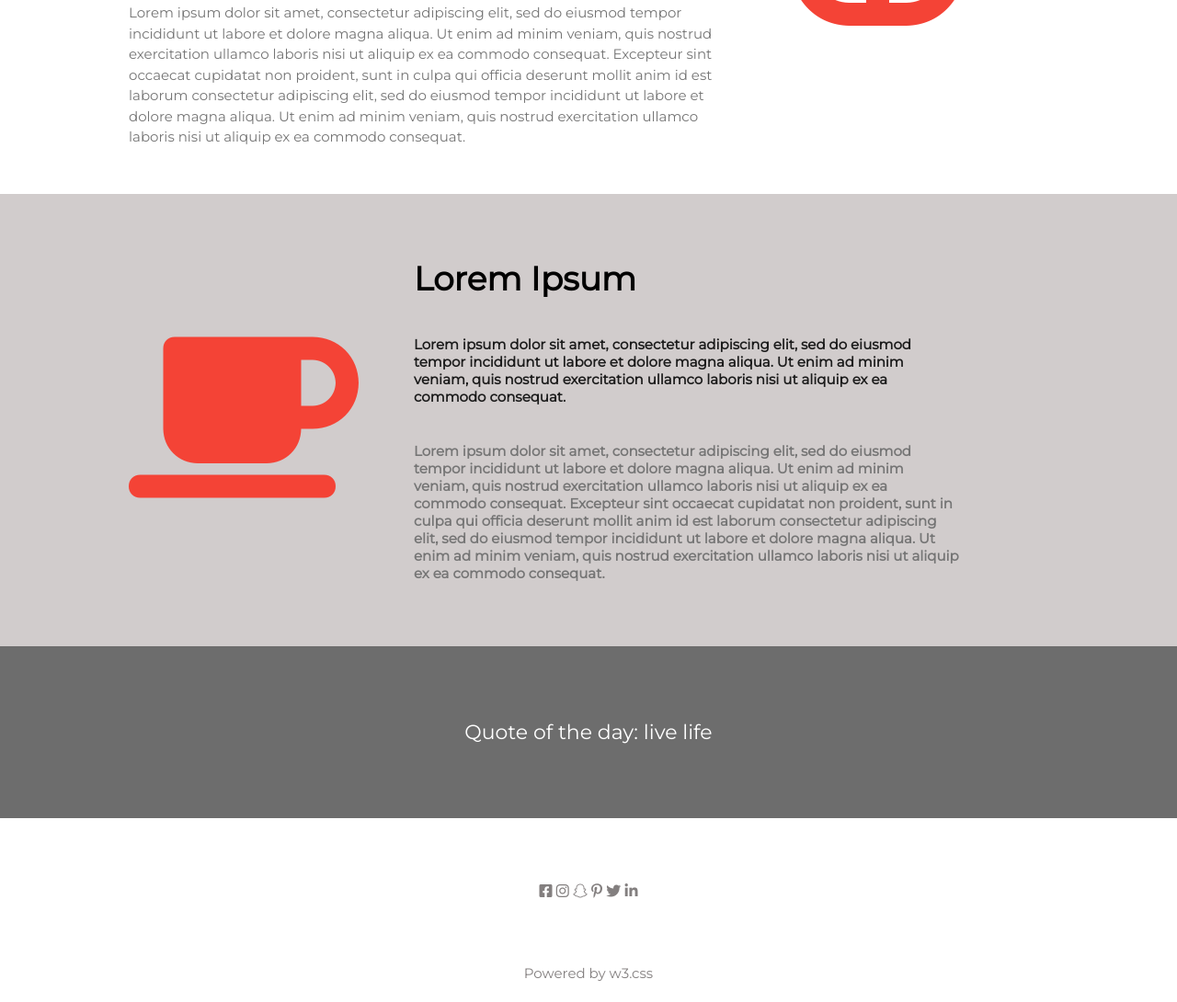
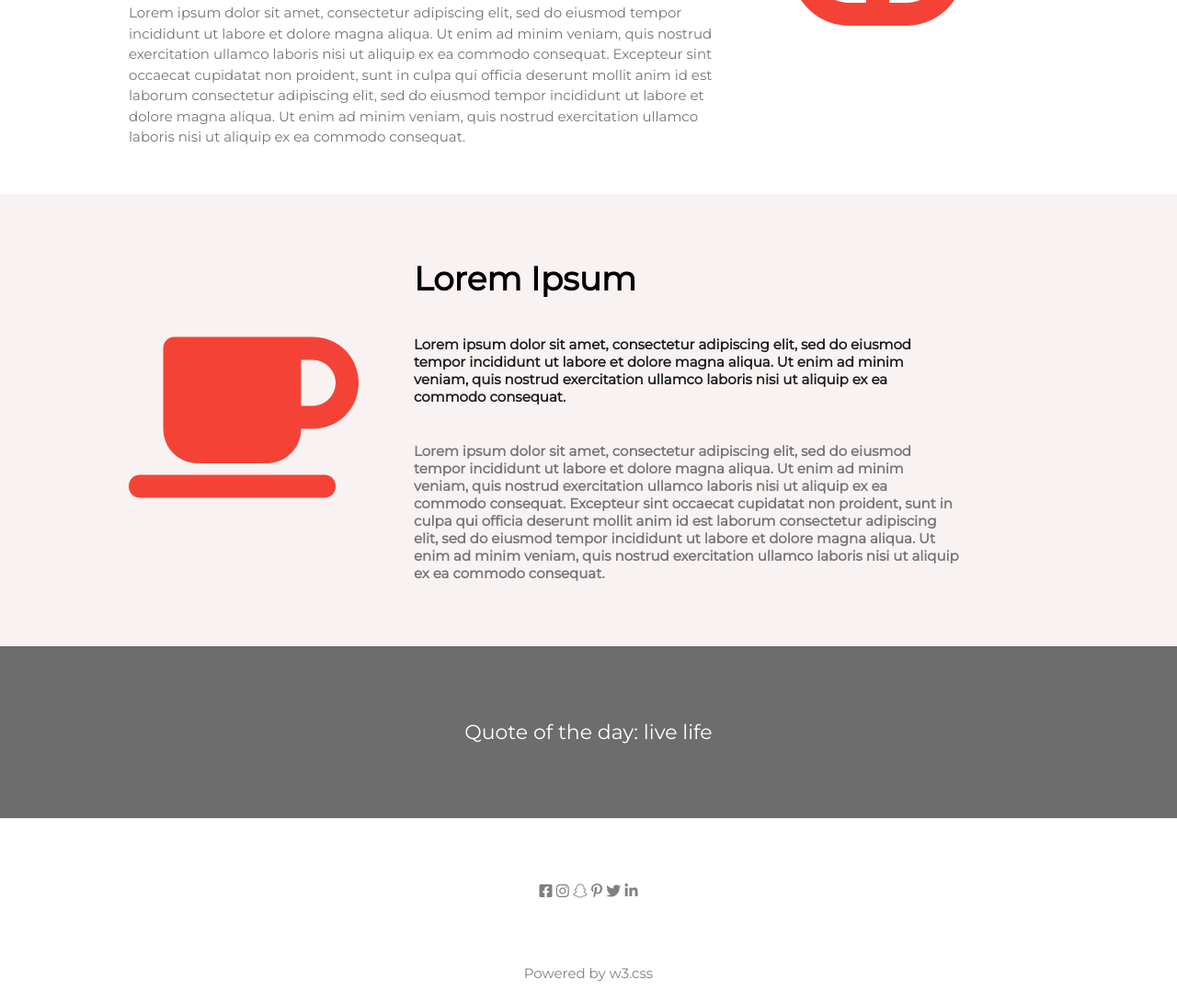
Before and after one commit to Tanzifa/site3, a plain HTML site: page index.html in a window 1280 px wide. Shown: the part 820-1910 px from the top of the page at 92% size. Drawn offline with Linux system fonts and the light colour scheme.

Commit message:
2 commit

```diff
--- a/assets/css/main.css
+++ b/assets/css/main.css
@@ -129,7 +129,7 @@ p{
 }
 .format{
     margin-top: 50px;
-    background-color: #d1cccc;
+    background-color: #f7f1f1e0;
 
 }
 .format__boxes{
```
